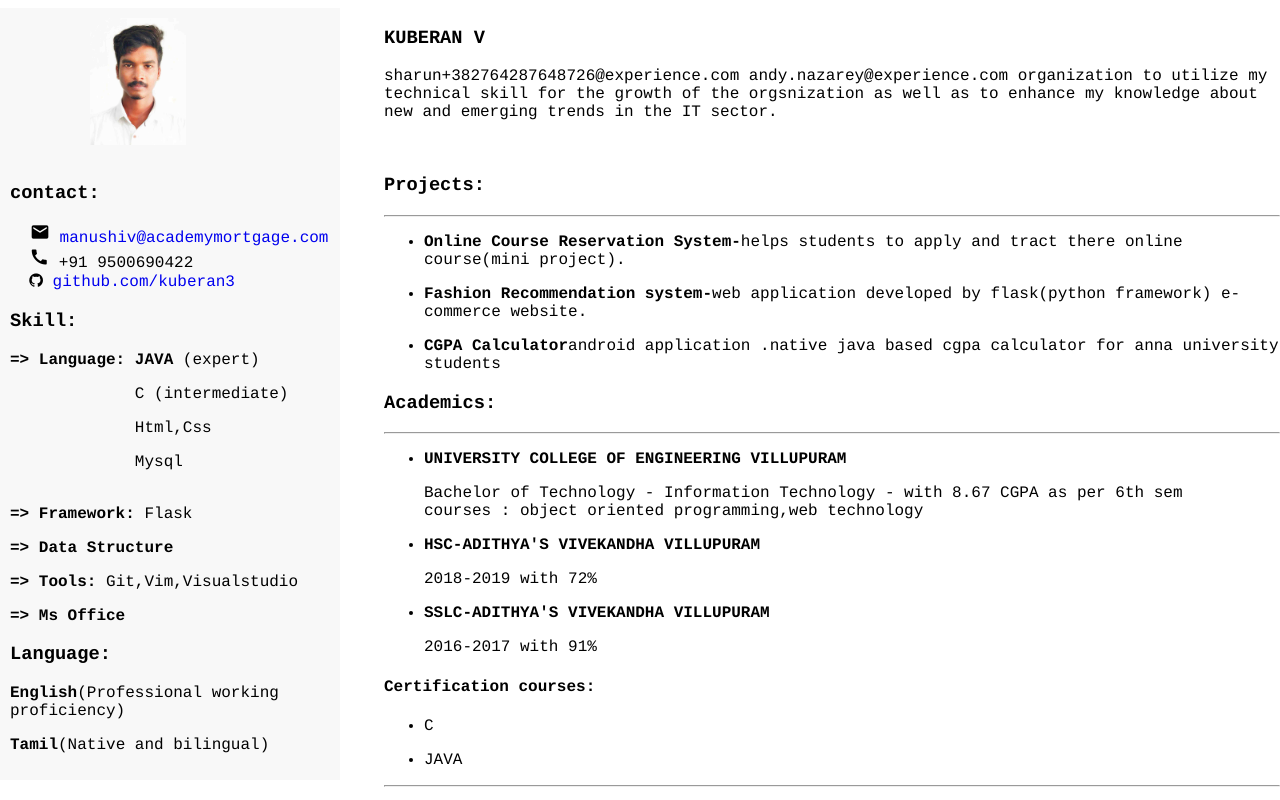
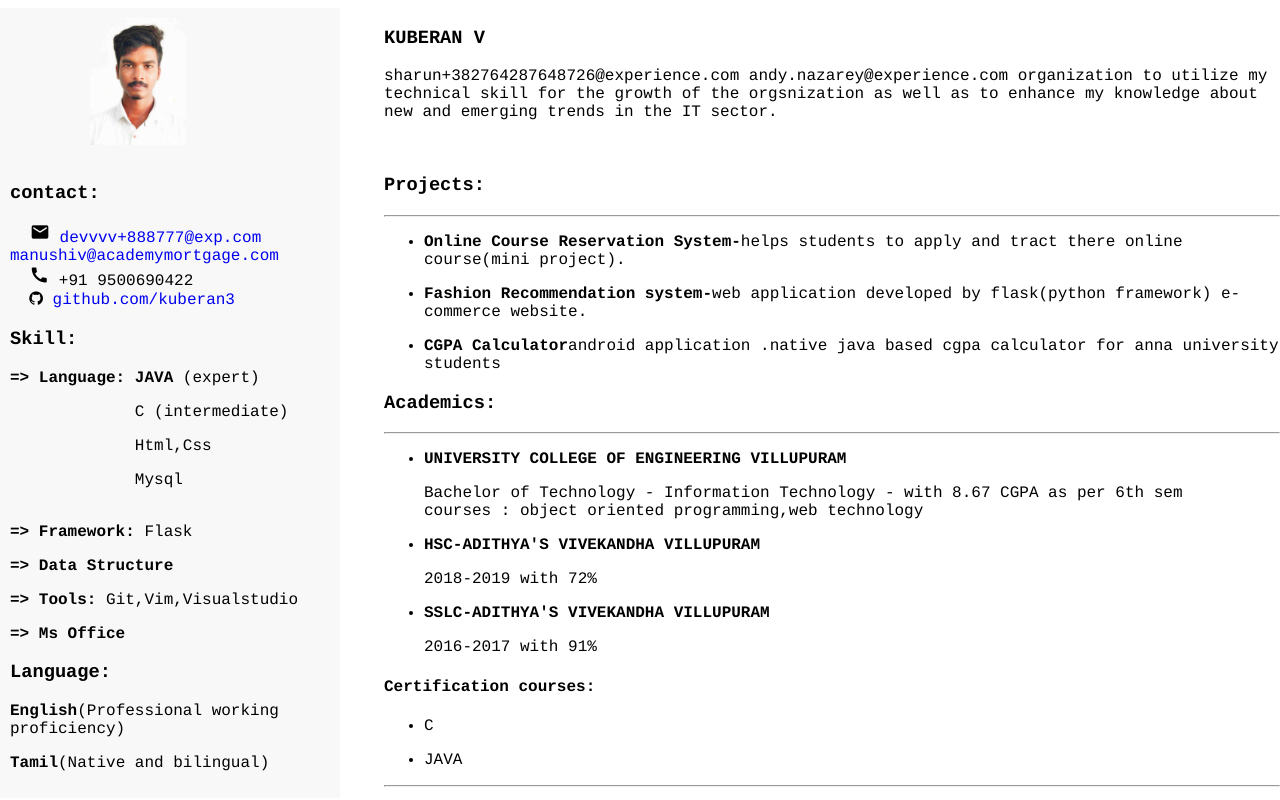
Before and after one commit to kuberan3/kuberan3, a plain HTML site: page index.html in a window 1280 px wide. Drawn offline with Linux system fonts and the light colour scheme.

Commit message:
Update index.html

```diff
--- a/index.html
+++ b/index.html
@@ -11,6 +11,7 @@
 	<img src="profile.jpg" height="40%" width="30%"><br>
 	<h3>contact:</h3>
 	<i class="material-icons" style="font-size:20px;">gmail</i>
+	<a href="mailto:devvvv+888777@exp.com" style="text-decoration: none">devvvv+888777@exp.com</a><br>
 	<a href="mailto:manushiv@academymortgage.com" style="text-decoration: none">manushiv@academymortgage.com</a><br>
 	&nbsp&nbsp<i class="material-icons" style="font-size:20px;">call</i>
 	<p style="display: inline;">+91 9500690422</p><br>
```
